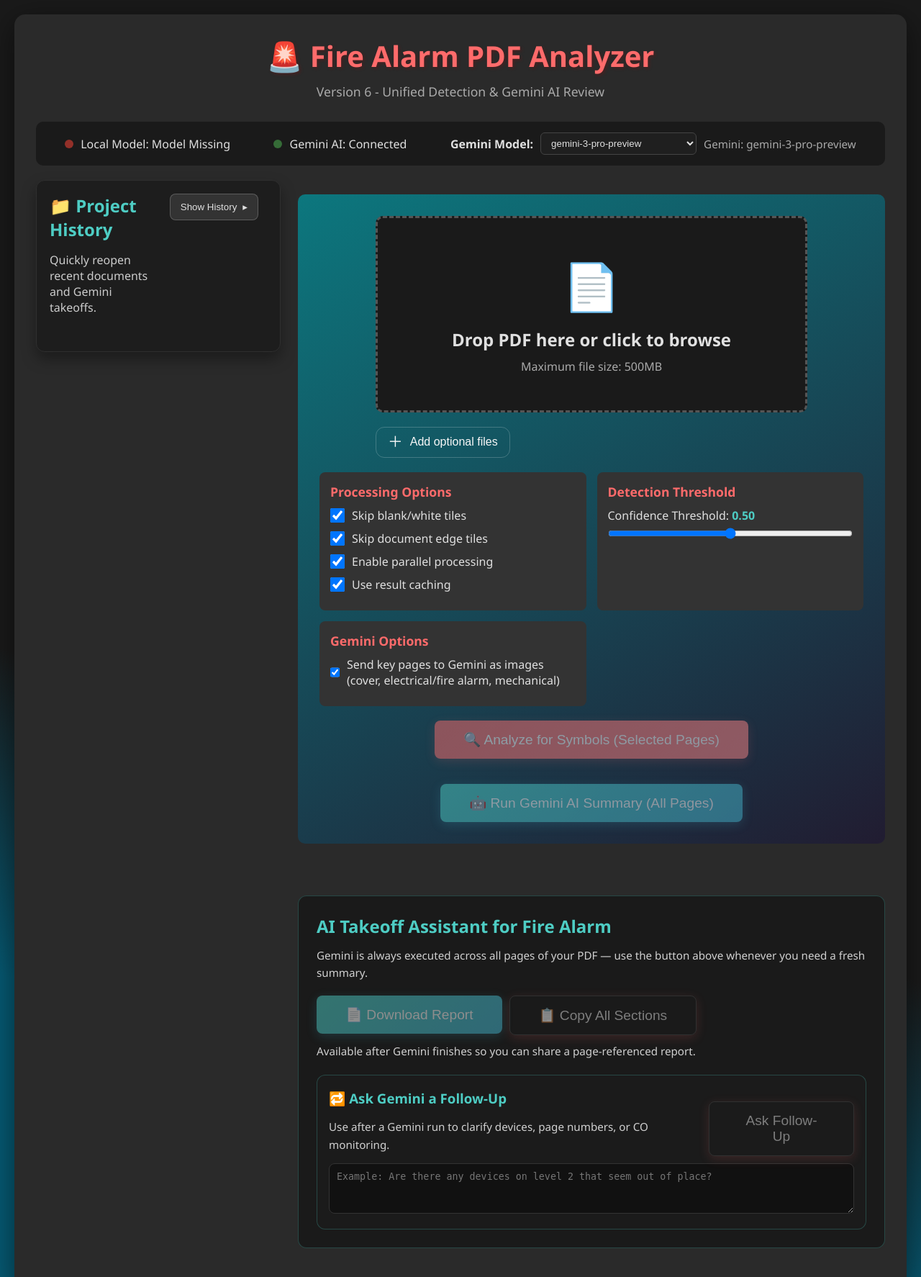
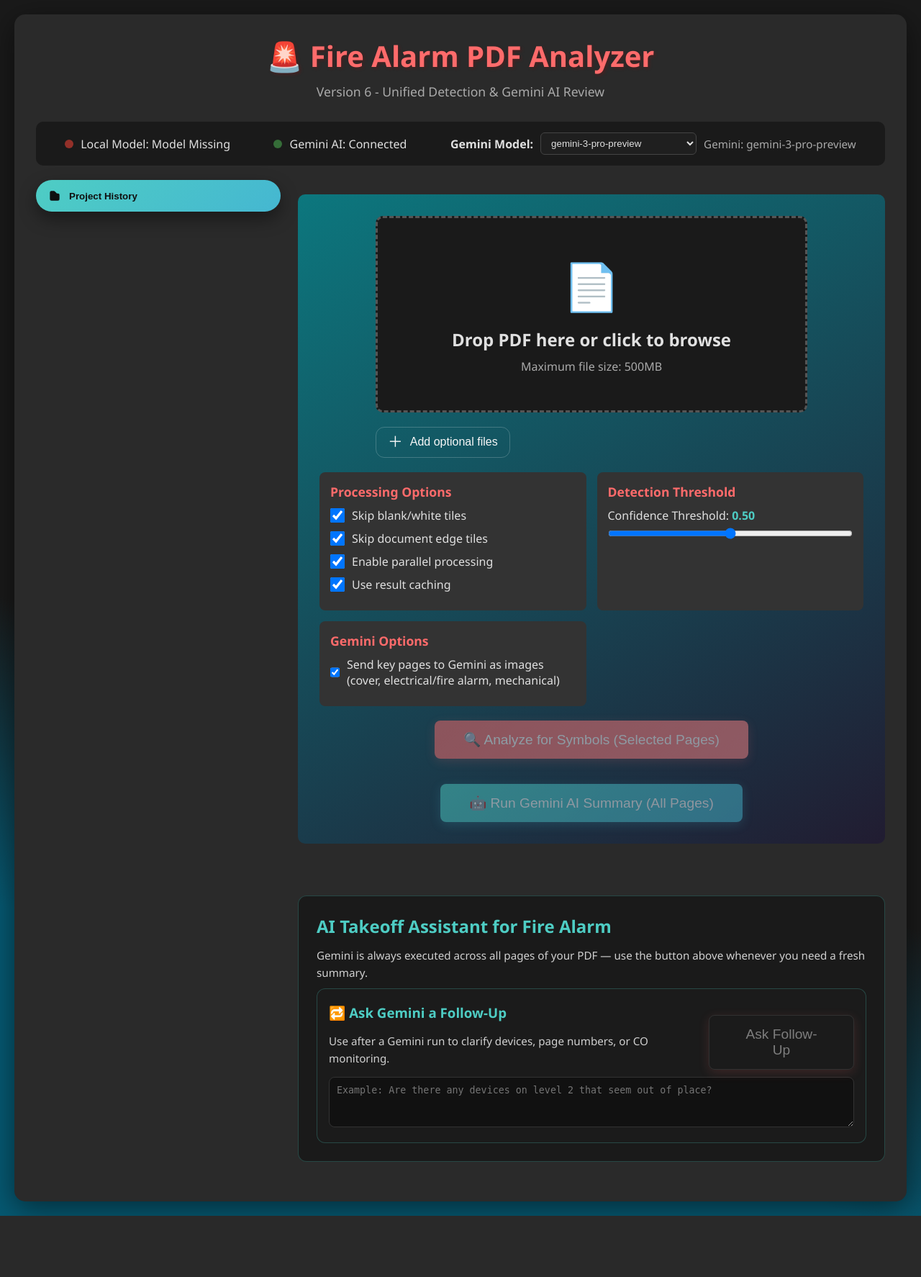
Before and after one commit to dms0313/Fire-Alarm-Project-Takeoff-Assistant, a Flask app: page / in a window 1280 px wide. Shown: the top 1774 px of the page at 72% size. After the commit the page ends 1689 px from the top, so only its background shows below. Run offline with Flask 3, Linux system fonts and the light colour scheme; data that the repository does not hold is empty; some libraries are stand-ins or nearby versions.

Commit message:
Refine UI panels and history popup

```diff
--- a/static/css/style.css
+++ b/static/css/style.css
@@ -37,6 +37,95 @@
     box-shadow: 0 10px 40px rgba(0, 0, 0, 0.5);
 }
 
+.history-launcher {
+    display: flex;
+    flex-direction: column;
+    gap: 10px;
+}
+
+.history-fab {
+    display: inline-flex;
+    align-items: center;
+    gap: 10px;
+    background: linear-gradient(135deg, #4ECDC4 0%, #45B7D1 100%);
+    color: #0f0f0f;
+    border: none;
+    padding: 12px 16px;
+    border-radius: 999px;
+    cursor: pointer;
+    font-weight: 600;
+    box-shadow: 0 10px 25px rgba(0, 0, 0, 0.4);
+    transition: transform 0.2s ease, box-shadow 0.2s ease;
+}
+
+.history-fab svg {
+    width: 20px;
+    height: 20px;
+}
+
+.history-fab:hover {
+    transform: translateY(-2px);
+    box-shadow: 0 12px 30px rgba(69, 183, 209, 0.35);
+}
+
+.history-popup {
+    position: fixed;
+    inset: 0;
+    background: rgba(0, 0, 0, 0.6);
+    display: flex;
+    align-items: center;
+    justify-content: center;
+    z-index: 50;
+    opacity: 0;
+    pointer-events: none;
+    transition: opacity 0.25s ease;
+}
+
+.history-popup.visible {
+    opacity: 1;
+    pointer-events: auto;
+}
+
+.history-popup-content {
+    background: #1e1e1e;
+    border-radius: 16px;
+    padding: 20px;
+    width: min(520px, 90vw);
+    box-shadow: 0 12px 50px rgba(0, 0, 0, 0.45);
+    transform: translateY(12px) scale(0.98);
+    transition: transform 0.25s ease;
+}
+
+.history-popup.visible .history-popup-content {
+    transform: translateY(0) scale(1);
+}
+
+.history-popup-header {
+    display: flex;
+    align-items: flex-start;
+    justify-content: space-between;
+    gap: 12px;
+    margin-bottom: 12px;
+}
+
+.popup-close {
+    background: #333;
+    color: #fff;
+    border: none;
+    border-radius: 50%;
+    width: 34px;
+    height: 34px;
+    font-size: 20px;
+    cursor: pointer;
+    line-height: 1;
+    transition: background 0.2s ease;
+}
+
+.popup-close:hover {
+    background: #4ECDC4;
+    color: #0f0f0f;
+}
+
 .app-layout {
     display: grid;
     grid-template-columns: 340px 1fr;
@@ -107,14 +196,9 @@
 }
 
 .history-list-wrapper {
-    overflow: hidden;
-    max-height: 0;
-    transition: max-height 0.35s ease, opacity 0.25s ease;
-    opacity: 0;
-}
-
-.history-list-wrapper.expanded {
-    opacity: 1;
+    overflow-y: auto;
+    max-height: 60vh;
+    padding-right: 4px;
 }
 
 .history-status {
@@ -130,10 +214,6 @@
     display: flex;
     flex-direction: column;
     gap: 12px;
-}
-
-.history-list.collapsed {
-    display: none;
 }
 
 .history-card {
@@ -912,6 +992,10 @@
     border-radius: 10px;
 }
 
+.page-selection.collapsed {
+    padding-bottom: 12px;
+}
+
 .page-selection-header {
     display: flex;
     align-items: flex-start;
@@ -957,6 +1041,12 @@
 .page-grid-wrapper.collapsed {
     max-height: 230px;
     overflow: hidden;
+}
+
+.page-selection.collapsed .page-selection-controls,
+.page-selection.collapsed .page-grid-wrapper,
+.page-selection.collapsed .page-hover-preview {
+    display: none;
 }
 
 .page-grid-wrapper.collapsed::after {
--- a/static/js/main.js
+++ b/static/js/main.js
@@ -53,7 +53,10 @@
 const historyList = document.getElementById('historyList');
 const historyListWrapper = document.getElementById('historyListWrapper');
 const historyStatus = document.getElementById('historyStatus');
-const historyToggle = document.getElementById('historyToggle');
+const historyPopup = document.getElementById('historyPopup');
+const historyPopupToggle = document.getElementById('historyPopupToggle');
+const historyPopupClose = document.getElementById('historyPopupClose');
+const geminiActions = document.getElementById('geminiActions');
 const notionTransferSection = document.getElementById('notionTransferSection');
 const sendToNotionBtn = document.getElementById('sendToNotionBtn');
 const notionTransferStatus = document.getElementById('notionTransferStatus');
@@ -108,7 +111,6 @@
 let latestGeminiResults = null;
 let pageSelectionCollapsed = true;
 let geminiCardIdCounts = {};
-let historyCollapsed = true;
 let notionConfigured = false;
 const pagePreviewCache = new Map();
 
@@ -130,9 +132,9 @@
     setupControls();
     setupModelSelector();
     setupFollowUp();
+    setupHistoryPopup();
     setupNotionTransfer();
     setPageSelectionCollapsed(true);
-    setHistoryCollapsed(true);
     resetGeminiUI();
     checkStatus();
     setInterval(checkStatus, 30000);
@@ -255,9 +257,6 @@
         pageSelectionToggle.addEventListener('click', () => setPageSelectionCollapsed(!pageSelectionCollapsed));
     }
 
-    if (historyToggle) {
-        historyToggle.addEventListener('click', () => setHistoryCollapsed(!historyCollapsed));
-    }
 }
 
 function setupControls() {
@@ -277,6 +276,24 @@
     geminiModelSelect.addEventListener('change', handleGeminiModelChange);
 }
 
+function setupHistoryPopup() {
+    if (historyPopupToggle) {
+        historyPopupToggle.addEventListener('click', toggleHistoryPopup);
+    }
+
+    if (historyPopupClose) {
+        historyPopupClose.addEventListener('click', closeHistoryPopup);
+    }
+
+    if (historyPopup) {
+        historyPopup.addEventListener('click', (event) => {
+            if (event.target === historyPopup) {
+                closeHistoryPopup();
+            }
+        });
+    }
+}
+
 function hidePageHoverPreview() {
     if (!pageHoverPreview) {
         return;
@@ -299,6 +316,10 @@
 function setPageSelectionCollapsed(collapsed) {
     pageSelectionCollapsed = collapsed;
 
+    if (pageSelection) {
+        pageSelection.classList.toggle('collapsed', collapsed);
+    }
+
     if (pageGridWrapper) {
         pageGridWrapper.classList.toggle('collapsed', collapsed);
     }
@@ -306,29 +327,6 @@
     if (pageSelectionToggle) {
         pageSelectionToggle.textContent = collapsed ? 'Expand Page Selection' : 'Collapse Page Selection';
         pageSelectionToggle.setAttribute('aria-expanded', (!collapsed).toString());
-    }
-}
-
-function setHistoryCollapsed(collapsed) {
-    historyCollapsed = collapsed;
-
-    if (historyToggle) {
-        const label = historyToggle.querySelector('.toggle-label');
-        if (label) {
-            label.textContent = collapsed ? 'Show History' : 'Hide History';
-        }
-        historyToggle.setAttribute('aria-expanded', (!collapsed).toString());
-    }
-
-    if (historyListWrapper) {
-        const targetHeight = collapsed ? 0 : historyListWrapper.scrollHeight;
-        historyListWrapper.style.maxHeight = `${targetHeight}px`;
-        historyListWrapper.classList.toggle('expanded', !collapsed);
-        historyListWrapper.classList.toggle('collapsed', collapsed);
-    }
-
-    if (historyList) {
-        historyList.setAttribute('aria-hidden', collapsed.toString());
     }
 }
 
@@ -640,6 +638,7 @@
     clearFollowUpUI();
     setFollowUpEnabled(false);
     resetNotionTransfer();
+    setGeminiActionsVisible(false);
 }
 
 function setupFollowUp() {
@@ -794,6 +793,14 @@
         downloadGeminiReportBtn.disabled = true;
         downloadGeminiReportBtn.title = 'Run Gemini analysis to generate the detailed report';
     }
+}
+
+function setGeminiActionsVisible(visible) {
+    if (!geminiActions) {
+        return;
+    }
+
+    geminiActions.classList.toggle('hidden', !visible);
 }
 
 function setCopyStatus(message, tone = 'info') {
@@ -1366,6 +1373,7 @@
         }
         currentGeminiJobId = null;
         updateGeminiReportButtonState();
+        setGeminiActionsVisible(false);
         endpoint = '/api/analyze_gemini';
         const sendGeminiImages = sendGeminiImagesCheckbox ? sendGeminiImagesCheckbox.checked : false;
         formData.append('send_images', sendGeminiImages);
@@ -1734,6 +1742,7 @@
         copyGeminiBtn.disabled = false;
         copyGeminiBtn.title = 'Copy the AI sections to your clipboard';
     }
+    setGeminiActionsVisible(true);
     setCopyStatus(fromHistory ? 'Loaded from history.' : 'Ready to copy the Gemini summary and sections.');
     updateNotionTransferState();
 
@@ -1907,6 +1916,7 @@
     if (copyGeminiBtn) {
         copyGeminiBtn.disabled = true;
     }
+    setGeminiActionsVisible(false);
     setCopyStatus('');
 
     const { card, content } = createGeminiCard('Gemini Analysis Error', 'full-width');
@@ -3332,8 +3342,51 @@
         renderHistoryEntries(payload.entries || []);
     } catch (error) {
         setHistoryStatus(error.message || 'Unable to load history', true);
-    } finally {
-        setTimeout(() => setHistoryCollapsed(historyCollapsed), 50);
+    }
+}
+
+function toggleHistoryPopup() {
+    if (!historyPopup) {
+        return;
+    }
+
+    const willOpen = historyPopup.classList.contains('hidden');
+    if (willOpen) {
+        openHistoryPopup();
+    } else {
+        closeHistoryPopup();
+    }
+}
+
+function openHistoryPopup() {
+    if (!historyPopup) {
+        return;
+    }
+
+    historyPopup.classList.remove('hidden');
+    requestAnimationFrame(() => historyPopup.classList.add('visible'));
+    historyPopup.setAttribute('aria-hidden', 'false');
+    if (historyList) {
+        historyList.setAttribute('aria-hidden', 'false');
+    }
+    if (historyPopupToggle) {
+        historyPopupToggle.setAttribute('aria-expanded', 'true');
+    }
+}
+
+function closeHistoryPopup() {
+    if (!historyPopup) {
+        return;
+    }
+
+    historyPopup.classList.remove('visible');
+    historyPopup.setAttribute('aria-hidden', 'true');
+    setTimeout(() => historyPopup.classList.add('hidden'), 200);
+    if (historyList) {
+        historyList.setAttribute('aria-hidden', 'true');
+    }
+    if (historyPopupToggle) {
+        historyPopupToggle.setAttribute('aria-expanded', 'false');
     }
 }
 
--- a/templates/index.html
+++ b/templates/index.html
@@ -34,26 +34,36 @@
 
         <div class="app-layout">
             <aside class="sidebar" aria-label="Previous analyses and saved projects">
-                <section class="history-panel" aria-label="Previous analyses">
-                    <div class="history-header">
+                <div class="history-launcher">
+                    <button type="button" class="history-fab" id="historyPopupToggle" aria-expanded="false"
+                        aria-controls="historyPopup" aria-label="Open project history">
+                        <svg viewBox="0 0 24 24" role="img" aria-hidden="true">
+                            <path d="M4 6.5A2.5 2.5 0 0 1 6.5 4h4.086a2.5 2.5 0 0 1 1.768.732l1.914 1.914A2.5 2.5 0 0 0 16.036 8h1.464A2.5 2.5 0 0 1 20 10.5V17A3 3 0 0 1 17 20H7a3 3 0 0 1-3-3Z"
+                                fill="currentColor" />
+                            <path d="M8 12.5a1 1 0 0 1 1-1h6.5a1 1 0 1 1 0 2H9a1 1 0 0 1-1-1Zm1 3.5a1 1 0 0 0 0 2h4.5a1 1 0 1 0 0-2Z"
+                                fill="currentColor" />
+                        </svg>
+                        <span>Project History</span>
+                    </button>
+                    <div class="history-status" id="historyStatus"></div>
+                </div>
+            </aside>
+
+            <div class="history-popup hidden" id="historyPopup" role="dialog" aria-modal="true" aria-hidden="true">
+                <div class="history-popup-content">
+                    <div class="history-popup-header">
                         <div>
                             <h2 class="section-title">📁 Project History</h2>
                             <p class="section-subtitle">Quickly reopen recent documents and Gemini takeoffs.</p>
                         </div>
-                        <div class="history-actions-inline">
-                            <button type="button" class="collapse-toggle" id="historyToggle" aria-expanded="false">
-                                <span class="toggle-label">Show History</span>
-                                <span class="toggle-chevron" aria-hidden="true">▸</span>
-                            </button>
-                            <div class="history-status" id="historyStatus"></div>
-                        </div>
+                        <button type="button" class="popup-close" id="historyPopupClose" aria-label="Close project history">×</button>
                     </div>
-                    <div class="history-list-wrapper collapsed" id="historyListWrapper">
+                    <div class="history-list-wrapper" id="historyListWrapper">
                         <div class="history-list" id="historyList" role="list" aria-hidden="true">
                         </div>
                     </div>
-                </section>
-            </aside>
+                </div>
+            </div>
 
             <div class="main-content">
                 <section class="analysis-panel" id="analysisPanel">
@@ -214,7 +224,7 @@
                         </p>
                         <p class="gemini-helper">Gemini is always executed across all pages of your PDF — use the button above
                             whenever you need a fresh summary.</p>
-                        <div class="gemini-actions">
+                        <div class="gemini-actions hidden" id="geminiActions">
                             <div class="gemini-action-buttons">
                                 <button class="btn btn-gemini" id="downloadGeminiReportBtn" disabled>
                                     📄 Download Report
```
